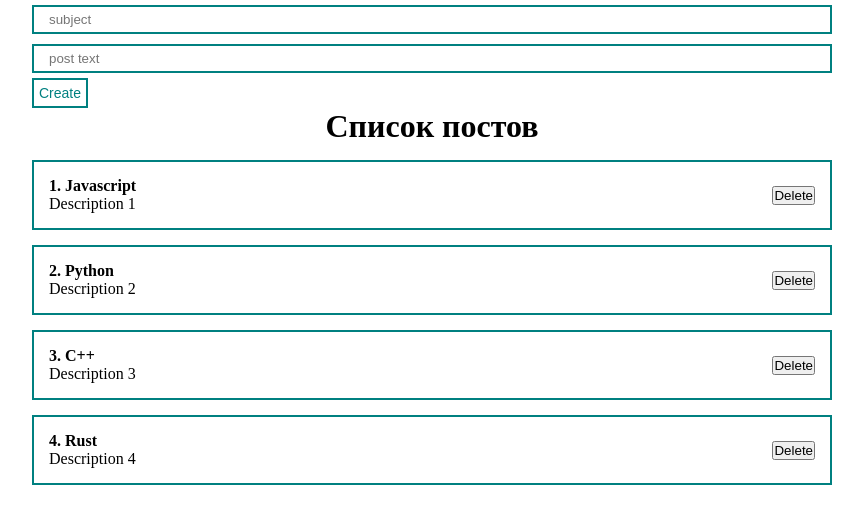
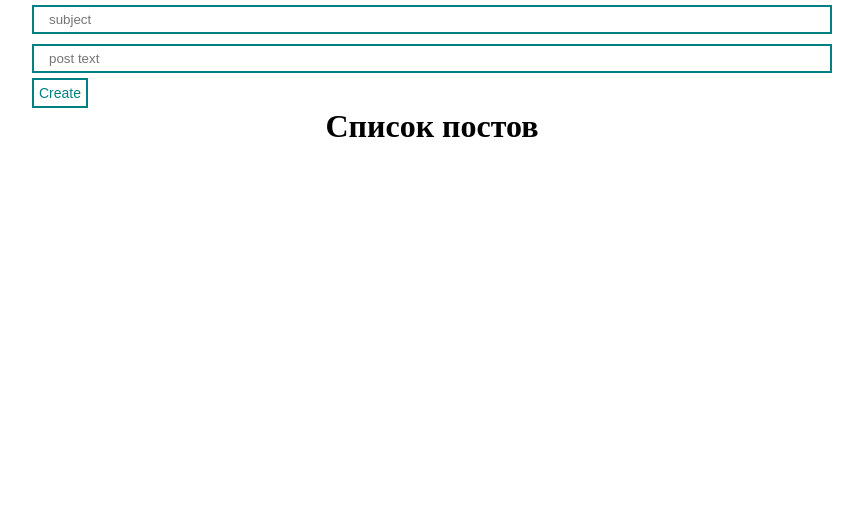
Before and after one commit to sumenko/hello_react, a React (Create React App) app: page / in a window 1280 px wide. Shown: the top 524 px of the page, without its empty margins (208-1071 px from the left). Built offline with nearby package versions, Linux system fonts and the light colour scheme; the HTML template or start-up script is replaced by a standard one.

Commit message:
adding posts update

```diff
--- a/src/App.js
+++ b/src/App.js
@@ -6,41 +6,27 @@
 import './styles/App.css';
 
 function App() {
-  const [posts, setPosts] = useState([
-    {id: 1, title: 'Javascript', body: 'Description 1'},
-    {id: 2, title: 'Python', body: 'Description 2'},
-    {id: 3, title: 'C++', body: 'Description 3'},
-    {id: 4, title: 'Rust', body: 'Description 4'},
-  ])
-  const [title, setTitle] = useState('')
-  // const bodyInputRef = useRef();
-  const [body, setBody] = useState('')
+  const [posts, setPosts] = useState([])
+  const [post, setPost] = useState({title: '', body: ''})
   const addNewPost = (e) => {
-    // console.log('title: ' + title);
-    // console.log('post: ' + bodyInputRef.current.value);
     e.preventDefault();
-    const newPost = {
-      id: Date.now(),
-      title,
-      body
-    }
-    setPosts([...posts, newPost])
-    console.log(newPost)
+    setPosts([...posts, {...post, id: Date.now()}])
+    setPost({title: '', body: ''})
   }
   return (
     <div className="App">
       <form>
           {/* Управляемый компонент */}
           <MyInput
-            value={title}
-            onChange={e => setTitle(e.target.value)}
+            value={post.title}
+            onChange={e => setPost({...post, title: e.target.value})}
             placeholder="subject"
             type="text"/>
 
           {/* Неуправляемый неконтроллируемый компонент */}
           <MyInput
-            value={body}
-            onChange={e => setBody(e.target.value)}
+            value={post.body}
+            onChange={e => setPost({...post, body: e.target.value})}
             placeholder="post text"
             type="text"/>
           <MyButton onClick={addNewPost}>Create</MyButton>
```
